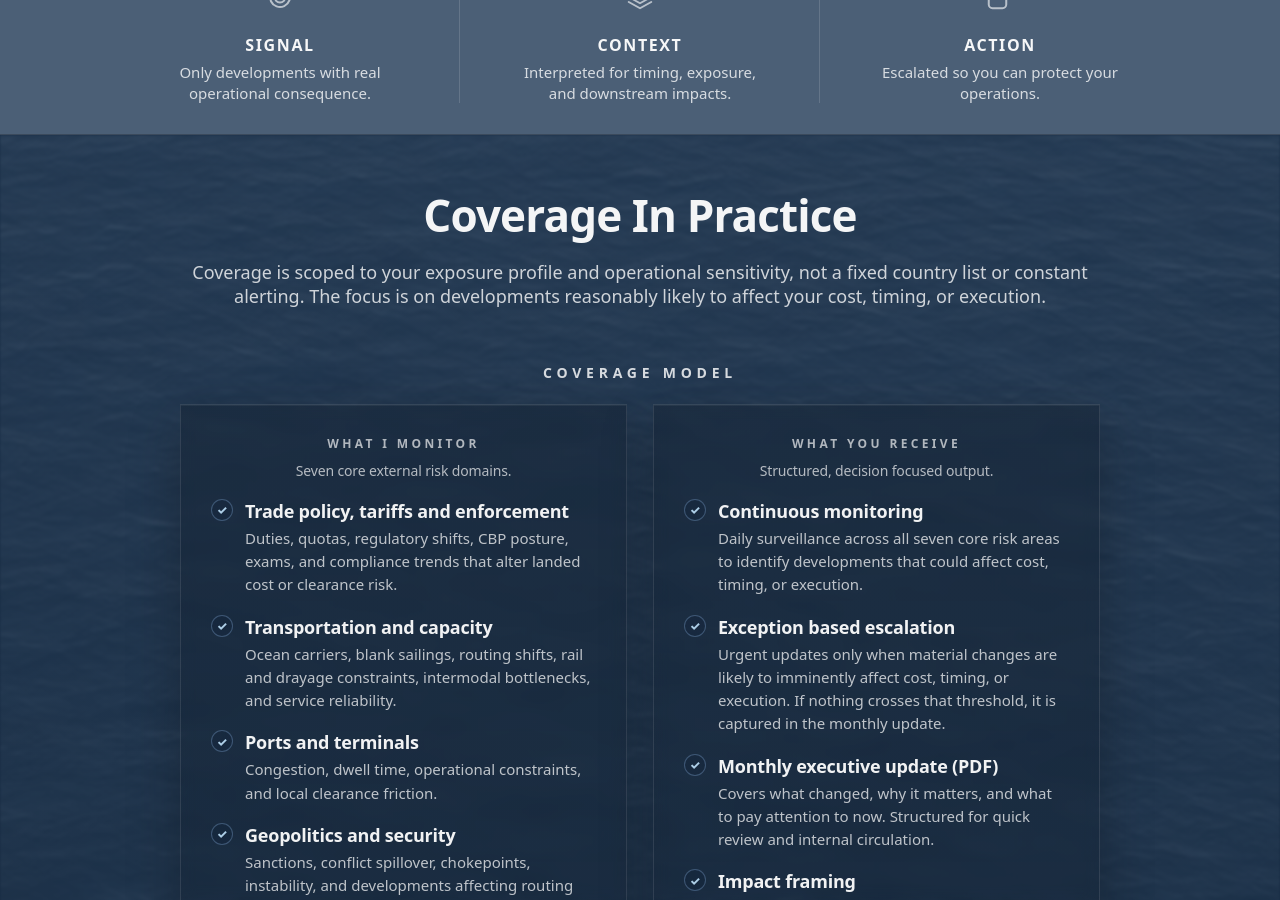
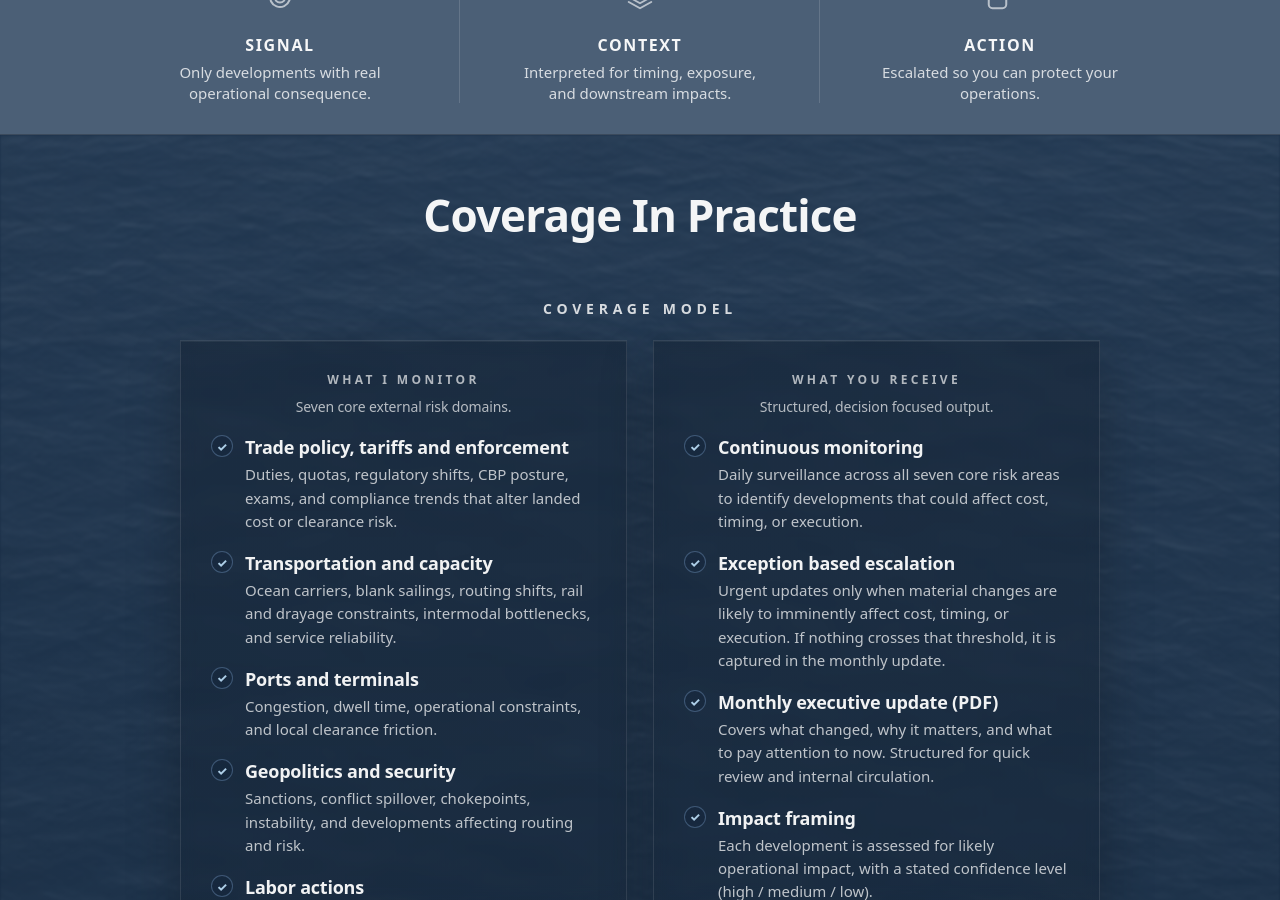
Before and after one commit to importrisk/import-risk-intelligence-site, a Jekyll site: the page built from coverage.html, in a window 1280 px wide and 900 px high, scrolled down 555 px. Built offline with Jekyll 4.4.1, drawn with Linux system fonts in a browser that asks for light colours.

Commit message:
Update coverage.html

```diff
--- a/coverage.html
+++ b/coverage.html
@@ -94,16 +94,12 @@ css: /method.css?v=100
        ========================================================= -->
   <section class="below-fold method-content" aria-label="Method content">
 
-    <section class="method-practice" aria-label="Coverage in practice">
-      <div class="container">
+  <section class="method-practice" aria-label="Coverage in practice">
+    <div class="container">
 
-        <header class="mp-head">
-          <h2 class="mp-title">Coverage In Practice</h2>
-          <p class="mp-lead">
-            Coverage is scoped to your exposure profile and operational sensitivity, not a fixed country list or constant alerting.
-            The focus is on developments reasonably likely to affect your cost, timing, or execution.
-          </p>
-        </header>
+      <header class="mp-head">
+        <h2 class="mp-title">Coverage In Practice</h2>
+      </header>
 
         <!-- =========================================================
              DELIVERY
```
